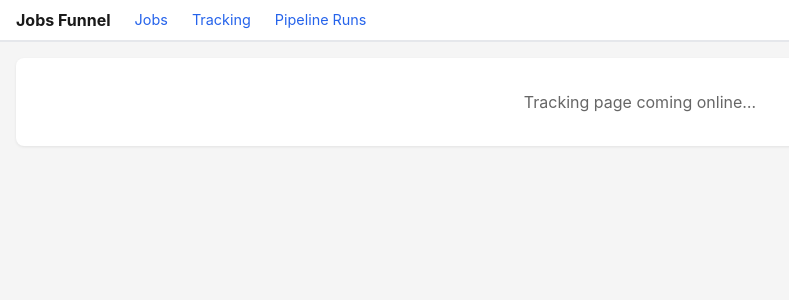
After one commit to Cameleolam/jobs-funnel, a FastAPI app: template ui/templates/tracking.html in a window 1280 px wide. The commit adds this page. Shown: the top 300 px of the page, without its empty margins (0-789 px from the left). Run offline with FastAPI, Linux system fonts and the light colour scheme; the template is opened without the code that fills it, so the values that code supplies are empty; some libraries are stand-ins or nearby versions.

Commit message:
feat(ui): mount static dir and add tracking page shell

```diff
--- a/ui/server.py
+++ b/ui/server.py
@@ -19,6 +19,7 @@ from dotenv import load_dotenv
 from fastapi import FastAPI, Form, HTTPException, Query, Request
 from pydantic import BaseModel
 from fastapi.responses import HTMLResponse, RedirectResponse, StreamingResponse
+from fastapi.staticfiles import StaticFiles
 from fastapi.templating import Jinja2Templates
 from openpyxl import Workbook
 from openpyxl.styles import Font, PatternFill
@@ -39,6 +40,10 @@ TEMPLATES_DIR = Path(__file__).resolve().parent / "templates"
 
 app = FastAPI(title="Jobs Funnel UI")
 templates = Jinja2Templates(directory=str(TEMPLATES_DIR))
+
+STATIC_DIR = Path(__file__).resolve().parent / "static"
+STATIC_DIR.mkdir(exist_ok=True)
+app.mount("/static", StaticFiles(directory=str(STATIC_DIR)), name="static")
 
 # ── Row columns selected for list views ──────────────────────────────
 ROW_COLS = (
@@ -557,6 +562,11 @@ async def runs_page(request: Request):
     return render(request, "runs.html")
 
 
+@app.get("/tracking", response_class=HTMLResponse)
+async def tracking_page(request: Request):
+    return render(request, "tracking.html")
+
+
 @app.get("/runs/list", response_class=HTMLResponse)
 async def runs_list(
     request: Request,
--- /dev/null
+++ b/ui/static/tracking/app.js
@@ -0,0 +1,3 @@
+// Mounted by ui/templates/tracking.html. Replaced in Task 6.
+const root = document.getElementById('tracking-app');
+root.innerHTML = '<div class="tracking-empty">Tracking page coming online…</div>';
--- /dev/null
+++ b/ui/static/tracking/styles.css
@@ -0,0 +1,9 @@
+.tracking-page { padding: 0.5rem 0; }
+.tracking-empty {
+  background: #fff;
+  padding: 2rem;
+  border-radius: 8px;
+  box-shadow: 0 1px 3px rgba(0,0,0,.08);
+  text-align: center;
+  color: #666;
+}
--- a/ui/templates/base.html
+++ b/ui/templates/base.html
@@ -391,6 +391,7 @@
     <div class="nav-bar-inner">
       <strong style="font-size:1rem;">Jobs Funnel</strong>
       <a href="/">Jobs</a>
+      <a href="/tracking">Tracking</a>
       <a href="/runs">Pipeline Runs</a>
     </div>
   </nav>
--- /dev/null
+++ b/ui/templates/tracking.html
@@ -0,0 +1,10 @@
+{% extends "base.html" %}
+{% block content %}
+<link rel="stylesheet" href="/static/tracking/styles.css">
+
+<div id="tracking-app">
+  <p class="text-muted">Loading tracking…</p>
+</div>
+
+<script type="module" src="/static/tracking/app.js"></script>
+{% endblock %}
```
